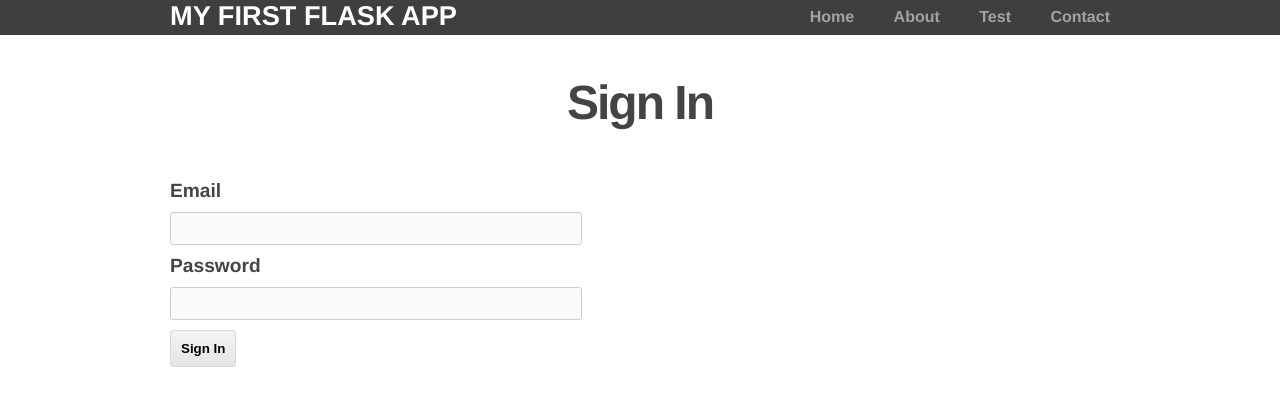
After one commit to rchampa/Flask-sandbox, a Flask app: page /signin in a window 1280 px wide. The commit adds this page. Shown: the top 406 px of the page. Run offline with Flask 2, Linux system fonts and the light colour scheme.

Commit message:
1. Signup. 2. Signin 3. Signout

```diff
--- a/app/intro_to_flask/__init__.py
+++ b/app/intro_to_flask/__init__.py
@@ -18,3 +18,9 @@ app.config["MAIL_PASSWORD"] = 'nirvana4488'
 
 from routes import mail
 mail.init_app(app)
+
+
+app.config['SQLALCHEMY_DATABASE_URI'] = 'mysql://root:@localhost/myflaskdb'
+
+from models import db
+db.init_app(app)
--- a/app/intro_to_flask/forms.py
+++ b/app/intro_to_flask/forms.py
@@ -8,3 +8,49 @@ class ContactForm(Form):
   subject = TextField("Subject",  [validators.Required("Please enter a subject.")])
   message = TextAreaField("Message",  [validators.Required("Please enter a message.")])
   submit = SubmitField("Send")
+
+
+from models import db, User
+from wtforms import PasswordField
+
+class SignupForm(Form):
+  firstname = TextField("First name",  [validators.Required("Please enter your first name.")])
+  lastname = TextField("Last name",  [validators.Required("Please enter your last name.")])
+  email = TextField("Email",  [validators.Required("Please enter your email address."), validators.Email("Please enter your email address.")])
+  password = PasswordField('Password', [validators.Required("Please enter a password.")])
+  submit = SubmitField("Create account")
+
+  def __init__(self, *args, **kwargs):
+    Form.__init__(self, *args, **kwargs)
+
+  def validate(self):
+    if not Form.validate(self):
+      return False
+
+    user = User.query.filter_by(email = self.email.data.lower()).first() #SELECT * FROM users WHERE email = self.email.data.lower()
+    if user:
+      self.email.errors.append("That email is already taken")
+      return False
+    else:
+      return True
+
+
+
+class SigninForm(Form):
+  email = TextField("Email",  [validators.Required("Please enter your email address."), validators.Email("Please enter your email address.")])
+  password = PasswordField('Password', [validators.Required("Please enter a password.")])
+  submit = SubmitField("Sign In")
+
+  def __init__(self, *args, **kwargs):
+    Form.__init__(self, *args, **kwargs)
+
+  def validate(self):
+    if not Form.validate(self):
+      return False
+
+    user = User.query.filter_by(email = self.email.data.lower()).first()
+    if user and user.check_password(self.password.data):
+      return True
+    else:
+      self.email.errors.append("Invalid e-mail or password")
+      return False
--- a/app/intro_to_flask/routes.py
+++ b/app/intro_to_flask/routes.py
@@ -1,9 +1,9 @@
 #to active the enviroment just type . bin/activate
 from intro_to_flask import app
 #First. we imported the Flask class and a function render_template.
-from flask import render_template, request, flash
+from flask import render_template, request, flash, session, url_for, redirect
 #Importing forms, preventing a CSRF attack
-from forms import ContactForm
+from forms import ContactForm, SignupForm, SigninForm
 
 from flask.ext.mail import Message, Mail
 mail = Mail()
@@ -47,6 +47,75 @@ def contact():
   elif request.method == 'GET':
     return render_template('contact.html', form=form)
 
+
+from models import db, User
+
+@app.route('/signup', methods=['GET', 'POST'])
+def signup():
+  form = SignupForm()
+
+  if request.method == 'POST':
+    if form.validate() == False:
+      return render_template('signup.html', form=form)
+    else:
+      newuser = User(form.firstname.data, form.lastname.data, form.email.data, form.password.data)
+      db.session.add(newuser)
+      db.session.commit()
+
+      #Saving session variable
+      session['email'] = newuser.email
+
+      #return "[1] Create a new user [2] sign in the user [3] redirect to the user's profile"
+      return redirect(url_for('profile'))
+
+  elif request.method == 'GET':
+    return render_template('signup.html', form=form)
+
+
+@app.route('/profile')
+def profile():
+
+  if 'email' not in session:
+    return redirect(url_for('signin'))
+
+  user = User.query.filter_by(email = session['email']).first()
+
+  if user is None:
+    return redirect(url_for('signin'))
+  else:
+    return render_template('profile.html')
+
+@app.route('/signin', methods=['GET', 'POST'])
+def signin():
+  form = SigninForm()
+
+  if request.method == 'POST':
+    if form.validate() == False:
+      return render_template('signin.html', form=form)
+    else:
+      session['email'] = form.email.data
+      return redirect(url_for('profile'))
+
+  elif request.method == 'GET':
+    return render_template('signin.html', form=form)
+
+@app.route('/signout')
+def signout():
+
+  if 'email' not in session:
+    return redirect(url_for('signin'))
+
+  session.pop('email', None)
+  return redirect(url_for('home'))
+
+from models import db
+'''@app.route('/testdb')
+def testdb():
+  if db.session.query("1").from_statement("SELECT 1").all():
+    return 'It works.'
+  else:
+    return 'Something is broken.'
+'''
 #Finally, we use run() to run our app on a local server.
 #We'll set the debug flag to true, so we can view any applicable error messages if something goes wrong,
 #and so that the local server automatically reloads after we've made changes to the code.
--- a/app/intro_to_flask/static/css/main.css
+++ b/app/intro_to_flask/static/css/main.css
@@ -157,3 +157,21 @@ form input#submit:hover{
   padding: 10px;
   width: 400px;
 }
+
+/* Signup form */
+form input#firstname,
+form input#lastname,
+form input#password {
+  width: 400px;
+  background-color: #fafafa;
+  -webkit-border-radius: 3px;
+     -moz-border-radius: 3px;
+          border-radius: 3px;
+  border: 1px solid #cccccc;
+  padding: 5px;
+  font-size: 1.1em;
+}
+
+form input#password {
+  margin-bottom: 10px;
+}
--- /dev/null
+++ b/app/intro_to_flask/templates/signin.html
@@ -0,0 +1,26 @@
+{% extends "layout.html" %}
+
+{% block content %}
+  <h2>Sign In</h2>
+
+  {% for message in form.email.errors %}
+    <div class="flash">{{ message }}</div>
+  {% endfor %}
+
+  {% for message in form.password.errors %}
+    <div class="flash">{{ message }}</div>
+  {% endfor %}
+
+  <form action="{{ url_for('signin') }}" method=post>
+    {{ form.hidden_tag() }}
+
+    {{ form.email.label }}
+    {{ form.email }}
+
+    {{ form.password.label }}
+    {{ form.password }}
+
+    {{ form.submit }}
+  </form>
+
+{% endblock %}
```
Also changed, not shown: app/intro_to_flask/models.py (added, +24 -0 lines), app/intro_to_flask/templates/profile.html (added, +7 -0 lines), app/intro_to_flask/templates/signup.html (added, +40 -0 lines), 4 other files.
